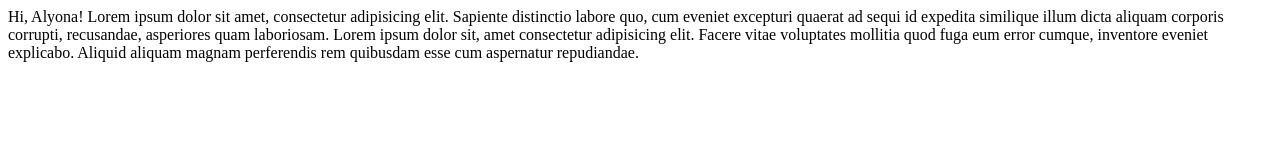
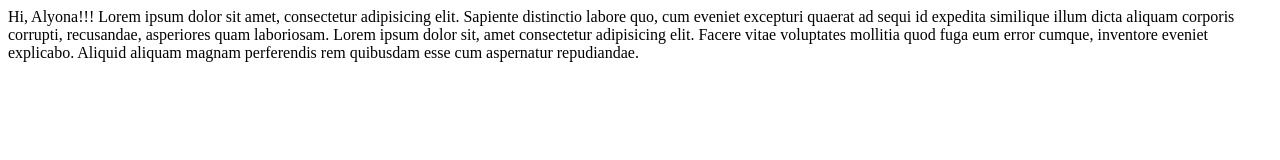
Before and after one commit to expmaestro/lesson3, a plain HTML site: page index.html in a window 1280 px wide. Drawn offline with Linux system fonts and the light colour scheme.

Commit message:
Added Hello!

```diff
--- a/index.html
+++ b/index.html
@@ -7,7 +7,7 @@
     <title>Document</title>
 </head>
 <body>
-    Hi, Alyona!
+    Hi, Alyona!!!
 
     Lorem ipsum dolor sit amet, consectetur adipisicing elit.
     Sapiente distinctio labore quo, cum eveniet excepturi quaerat ad sequi id
```
